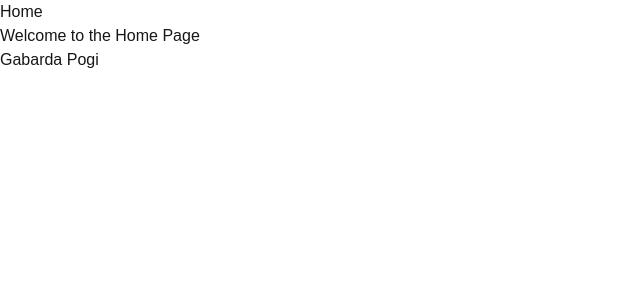
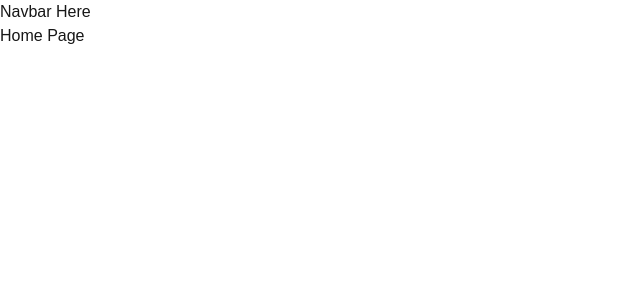
Before and after one commit to Ruthskery/pru_lydes, a Next.js app: page / in a window 1280 px wide. Shown: the top 300 px of the page, without its empty margins (0-640 px from the left). Built offline with nearby package versions, Linux system fonts and the light colour scheme.

Commit message:
Navbar first

```diff
--- a/components/navbar.tsx
+++ b/components/navbar.tsx
@@ -1,7 +1,7 @@
 import React from 'react';
 
 const Navbar = () => {
-  return <div>Gabarda Pogi</div>;
+  return <div>Navbar Here</div>;
 };
 
 export default Navbar;
--- a/pages/index.tsx
+++ b/pages/index.tsx
@@ -3,9 +3,8 @@ import React from 'react';
 
 const Home = () => {
   return <div>
-    <h1>Home</h1>
-    <p>Welcome to the Home Page</p>
     <Navbar />
+    Home Page
   </div>;
 };
 
```
